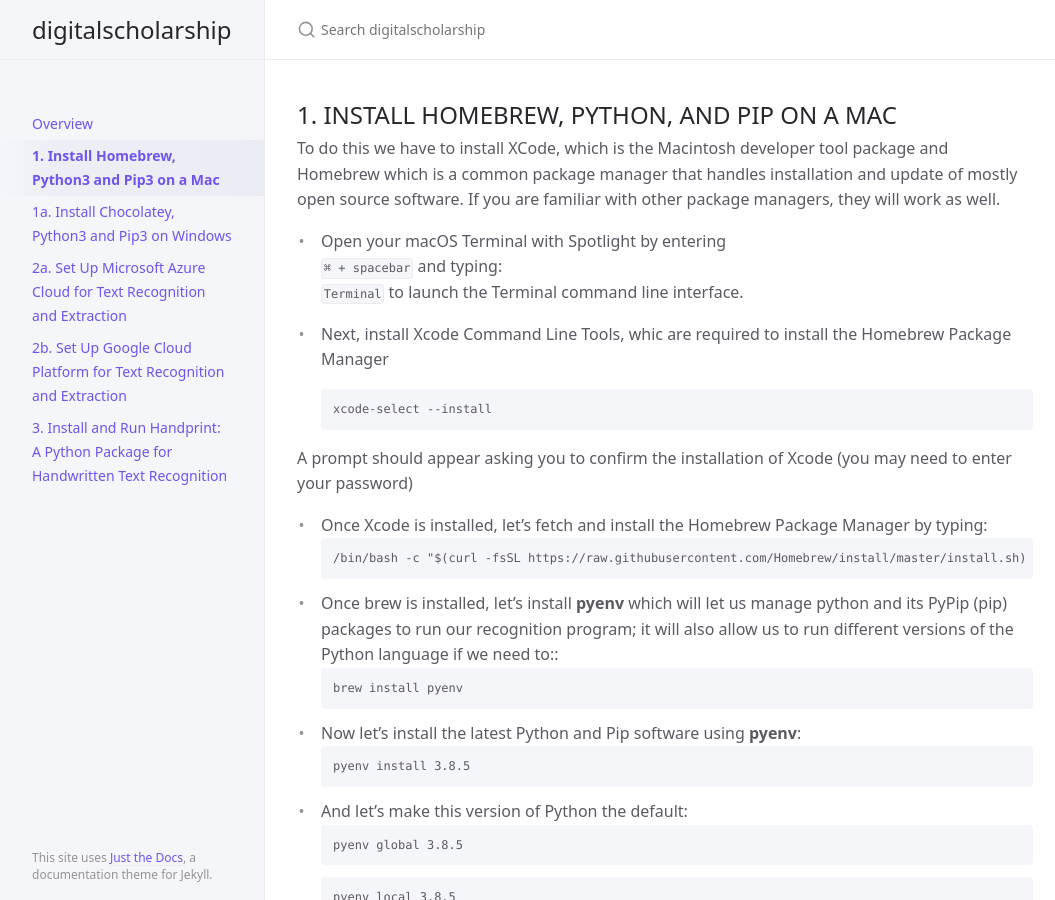
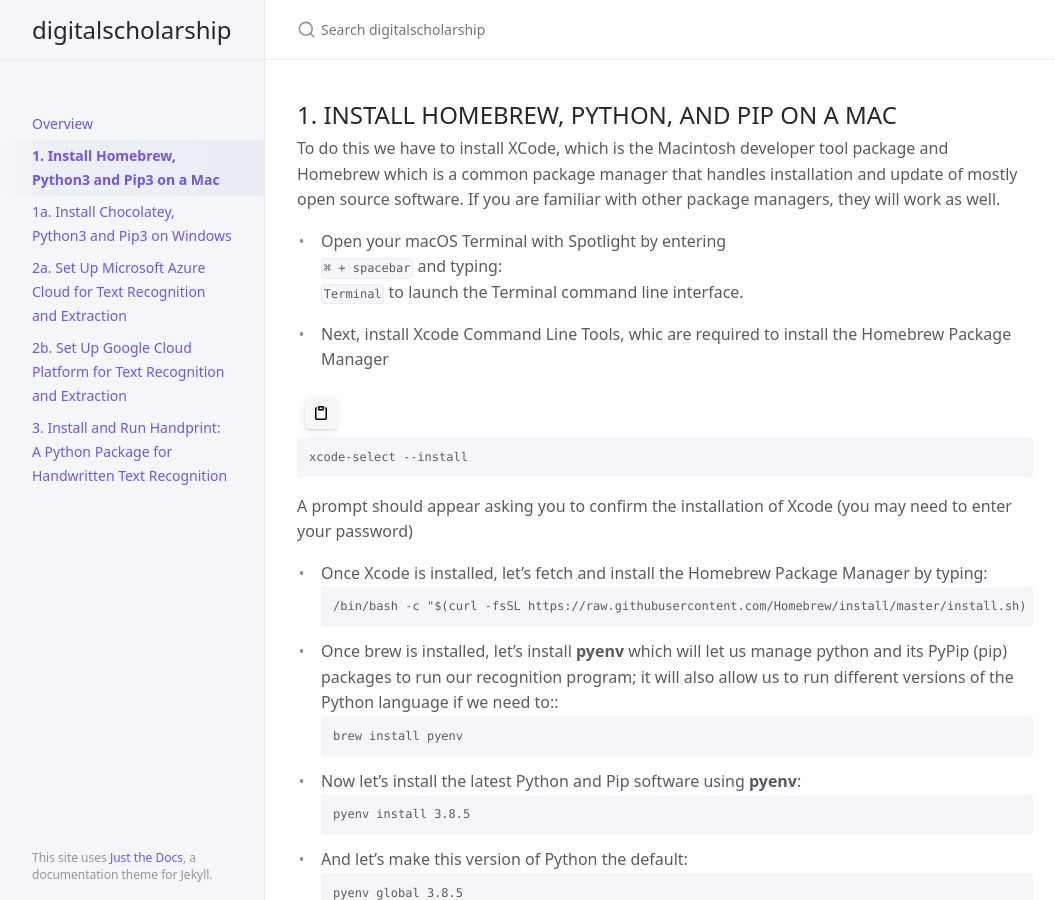
Before and after one commit to ccarvel/digitalscholarship, a Jekyll site: the page built from step_1_cli.md, in a window 1280 px wide and 900 px high. Shown: the whole window, without its empty margins (107-1162 px from the left). Built offline with Jekyll 4.4.1, drawn with Linux system fonts in a browser that asks for light colours.

Commit message:
Update step_1_cli.md

````diff
--- a/step_1_cli.md
+++ b/step_1_cli.md
@@ -13,6 +13,15 @@ To do this we have to install XCode, which is the Macintosh developer tool packa
 to launch the Terminal command line interface.<br/>
 
 * Next, install Xcode Command Line Tools, whic are required to install the Homebrew Package Manager<br/>
+<clipboard-copy aria-label="Copy" class="ClipboardButton btn js-clipboard-copy m-2 p-0 tooltipped-no-delay" data-copy-feedback="Copied!" data-tooltip-direction="w" value="xcode-select --install
+" tabindex="0" role="button">
+      <svg aria-hidden="true" viewBox="0 0 16 16" version="1.1" data-view-component="true" height="16" width="16" class="octicon octicon-clippy js-clipboard-clippy-icon m-2">
+    <path fill-rule="evenodd" d="M5.75 1a.75.75 0 00-.75.75v3c0 .414.336.75.75.75h4.5a.75.75 0 00.75-.75v-3a.75.75 0 00-.75-.75h-4.5zm.75 3V2.5h3V4h-3zm-2.874-.467a.75.75 0 00-.752-1.298A1.75 1.75 0 002 3.75v9.5c0 .966.784 1.75 1.75 1.75h8.5A1.75 1.75 0 0014 13.25v-9.5a1.75 1.75 0 00-.874-1.515.75.75 0 10-.752 1.298.25.25 0 01.126.217v9.5a.25.25 0 01-.25.25h-8.5a.25.25 0 01-.25-.25v-9.5a.25.25 0 01.126-.217z"></path>
+</svg>
+      <svg aria-hidden="true" viewBox="0 0 16 16" version="1.1" data-view-component="true" height="16" width="16" class="octicon octicon-check js-clipboard-check-icon color-text-success d-none m-2">
+    <path fill-rule="evenodd" d="M13.78 4.22a.75.75 0 010 1.06l-7.25 7.25a.75.75 0 01-1.06 0L2.22 9.28a.75.75 0 011.06-1.06L6 10.94l6.72-6.72a.75.75 0 011.06 0z"></path>
+</svg>
+    </clipboard-copy>
 ```
 xcode-select --install
 ```
````
